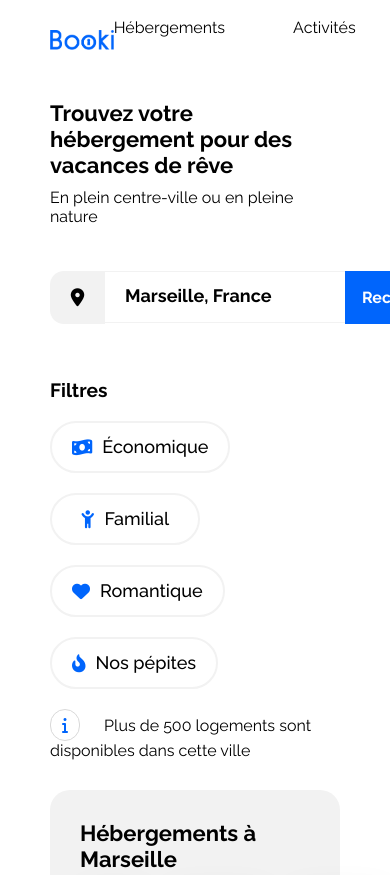
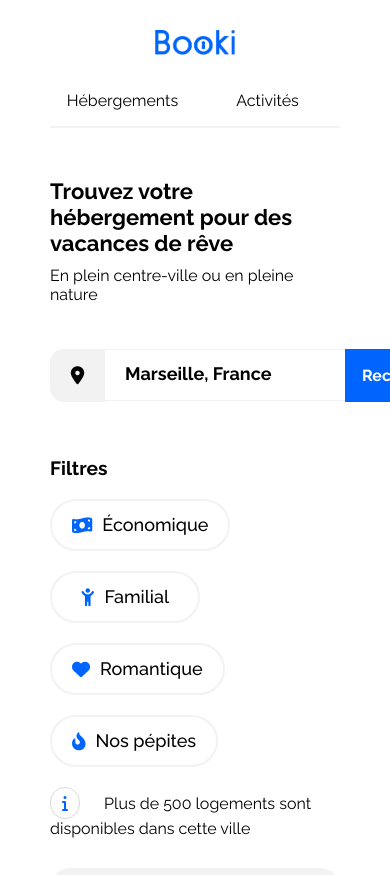
Before and after one commit to lucie-devcode/booki, a plain HTML site: page index.html in a window 390 px wide. Shown: the top 875 px of the page. Drawn offline with Linux system fonts and the light colour scheme.

Commit message:
responsive navbar smartphone

```diff
--- a/css/style.css
+++ b/css/style.css
@@ -59,7 +59,7 @@ h1 {
 /* Logo */
 header .logo img {
     display: block;     /* enlève le petit gap inline */
-    height: 20px;       /* taille maquette */
+    height: 25px;       /* taille maquette */
     width: auto;
     margin-top: 30px;
 
@@ -156,6 +156,7 @@ header .logo img {
   background-color: #003c96;
   transition: ease 0.3s;
 }
+
 
 /*********** Filters ***********/
 
@@ -424,6 +425,9 @@ header .logo img {
 
 .activites-cards .card-content {
     padding: 15px;
+    height: 35px;
+    display: flex;
+    align-items: center;
 }
 
 .activites-cards .card-title {
@@ -512,11 +516,11 @@ header .logo img {
     .filters {
       flex-wrap: wrap;           /* permet aux boutons de passer à la ligne si ça déborde */
     align-items: flex-start;
-  }
+    }
 
-.filters h2 {
+    .filters h2 {
     flex-basis: 100%;          /* prend toute la largeur → pousse les boutons en dessous */
-}
+    }
 
   .activites-cards img {
     width: 100%;      /* s’adapte à la largeur du container */
@@ -529,5 +533,38 @@ header .logo img {
 
 /* Small devices (phones, less than 768px) */
 @media (max-width: 767.98px) {
-    /* ... */
+
+ /* Header */
+  .navbar {
+    flex-direction: column;
+    align-items: center;
+    width: 100%;
+    align-content: space-around;
+
+  }
+
+   .nav-links {
+    width: 100%;
+    justify-content: space-around; /* navigation centrée */
+    gap: 0;
+
+  }
+
+  .nav-links a {
+    flex: 1;
+    text-align: center;
+    padding-bottom: 16px; /* un peu d’espace */
+    border-top: none;                /* désactive le top border */
+    border-bottom: 2px solid #F2F2F2; /* prépare le bottom border */
+    margin-top: 20px;
+  }
+
+  .nav-links a:hover,
+  .nav-links a.active {
+    border-bottom-color: var(--main-color); /* la barre bleue apparaît en bas */
+  }
+   .hebergements-and-populaires {
+    flex-direction: column-reverse; /* inverse l'ordre */
+  }
+
 }
--- a/index.html
+++ b/index.html
@@ -49,6 +49,9 @@
             </div>
             <input type="text" id="search" placeholder="Marseille, France" class="research-bar">
             <button class="button-research" id="button-research">Rechercher</button>
+
+             <!-- Bouton loupe pour mobile -->
+
         </div>
 
     <!-- FILTERS -->
@@ -321,7 +324,7 @@
                     <img class="card-img" src="./images/activites/kilyan-sockalingum.jpg" alt="Vue du parc des Calanques">
                             <div class="card-content">
                                 <div class="card-txt">
-                                    <h3 class="card-title">Parc des Calanques</h3>
+                                    <h3 class="card-title">Parc national des Calanques</h3>
                                 </div>
                             </div>
                 </article>
```
